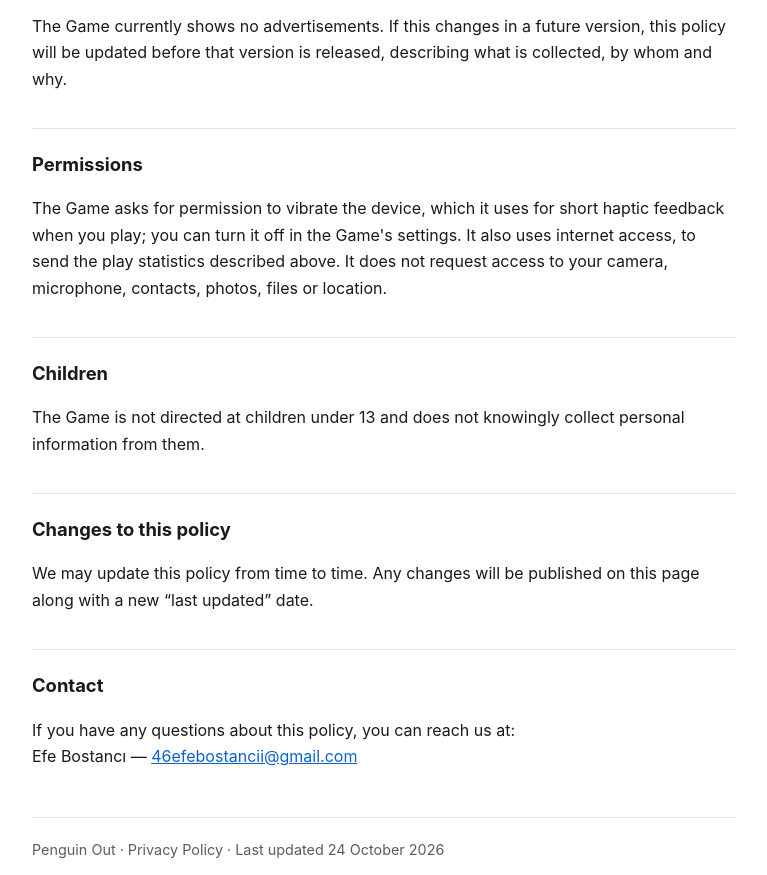
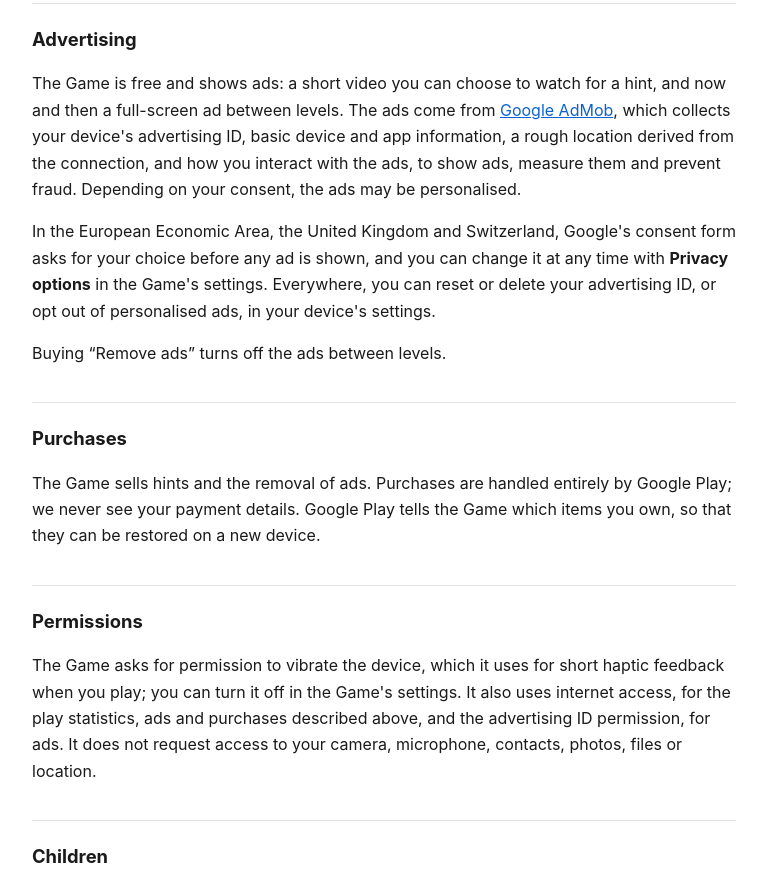
Before and after one commit to EfeBostancii/efebostancii.github.io, a plain HTML site: page penguin-out/index.html in a window 1280 px wide. Shown: the part 1172-2047 px from the top of the page, without its empty margins (256-1023 px from the left). Drawn offline with Linux system fonts and the light colour scheme.

Commit message:
Tell what Penguin Out's ads and purchases collect

```diff
--- a/penguin-out/index.html
+++ b/penguin-out/index.html
@@ -65,7 +65,7 @@
 <main>
 
 <h1>Privacy Policy for Penguin Out</h1>
-<p class="updated">Last updated: 24 October 2026</p>
+<p class="updated">Last updated: 31 October 2026</p>
 
 <p>
   Penguin Out (&ldquo;the Game&rdquo;) is a mobile puzzle game developed by Efe Bostancı,
@@ -76,9 +76,10 @@
 <div class="card">
   <p>
     <strong>In short:</strong> the Game has no accounts and does not ask for your name, email
-    or any other personal details. To learn which levels are too hard, it sends anonymous
-    play statistics to our analytics provider, GameAnalytics. It has no advertising. Your
-    progress stays on your device.
+    or any other personal details. It is free and shows ads from Google AdMob, which uses your
+    device's advertising ID; where the law requires it, you are asked for consent first. To
+    learn which levels are too hard, it sends anonymous play statistics to GameAnalytics.
+    Purchases are made through Google Play. Your progress stays on your device.
   </p>
 </div>
 
@@ -87,6 +88,7 @@
 <ul>
   <li>The levels you have finished and the stars you earned on them</li>
   <li>Your sound, music and vibration settings</li>
+  <li>The hints you have left, and whether you have bought ads away</li>
 </ul>
 <p>
   This information never leaves your device, is not transmitted to us or to anyone else,
@@ -115,16 +117,36 @@
 
 <h2>Advertising</h2>
 <p>
-  The Game currently shows no advertisements. If this changes in a future version, this policy
-  will be updated before that version is released, describing what is collected, by whom and
-  why.
+  The Game is free and shows ads: a short video you can choose to watch for a hint, and now
+  and then a full-screen ad between levels. The ads come from
+  <a href="https://policies.google.com/technologies/ads">Google AdMob</a>, which collects your
+  device's advertising ID, basic device and app information, a rough location derived from
+  the connection, and how you interact with the ads, to show ads, measure them and prevent
+  fraud. Depending on your consent, the ads may be personalised.
+</p>
+<p>
+  In the European Economic Area, the United Kingdom and Switzerland, Google's consent form
+  asks for your choice before any ad is shown, and you can change it at any time with
+  <strong>Privacy options</strong> in the Game's settings. Everywhere, you can reset or delete
+  your advertising ID, or opt out of personalised ads, in your device's settings.
+</p>
+<p>
+  Buying &ldquo;Remove ads&rdquo; turns off the ads between levels.
+</p>
+
+<h2>Purchases</h2>
+<p>
+  The Game sells hints and the removal of ads. Purchases are handled entirely by Google Play;
+  we never see your payment details. Google Play tells the Game which items you own, so that
+  they can be restored on a new device.
 </p>
 
 <h2>Permissions</h2>
 <p>
   The Game asks for permission to vibrate the device, which it uses for short haptic
   feedback when you play; you can turn it off in the Game's settings. It also uses internet
-  access, to send the play statistics described above.
+  access, for the play statistics, ads and purchases described above, and the advertising ID
+  permission, for ads.
   It does not request access to your camera, microphone, contacts, photos, files or
   location.
 </p>
@@ -148,7 +170,7 @@
 </p>
 
 <footer>
-  Penguin Out &middot; Privacy Policy &middot; Last updated 24 October 2026
+  Penguin Out &middot; Privacy Policy &middot; Last updated 31 October 2026
 </footer>
 
 </main>
```
